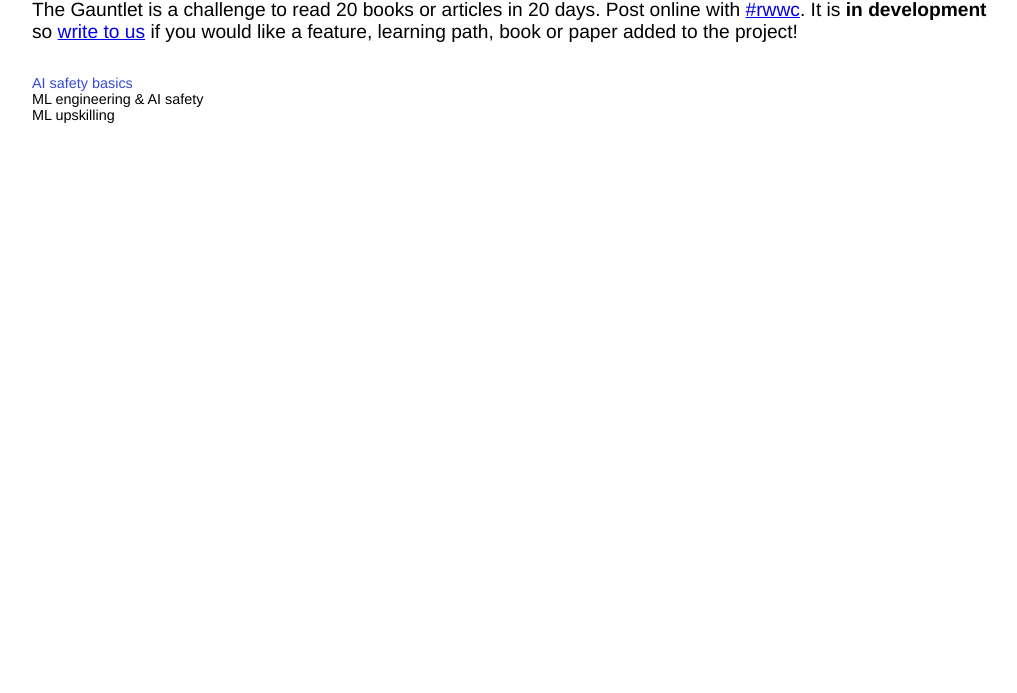
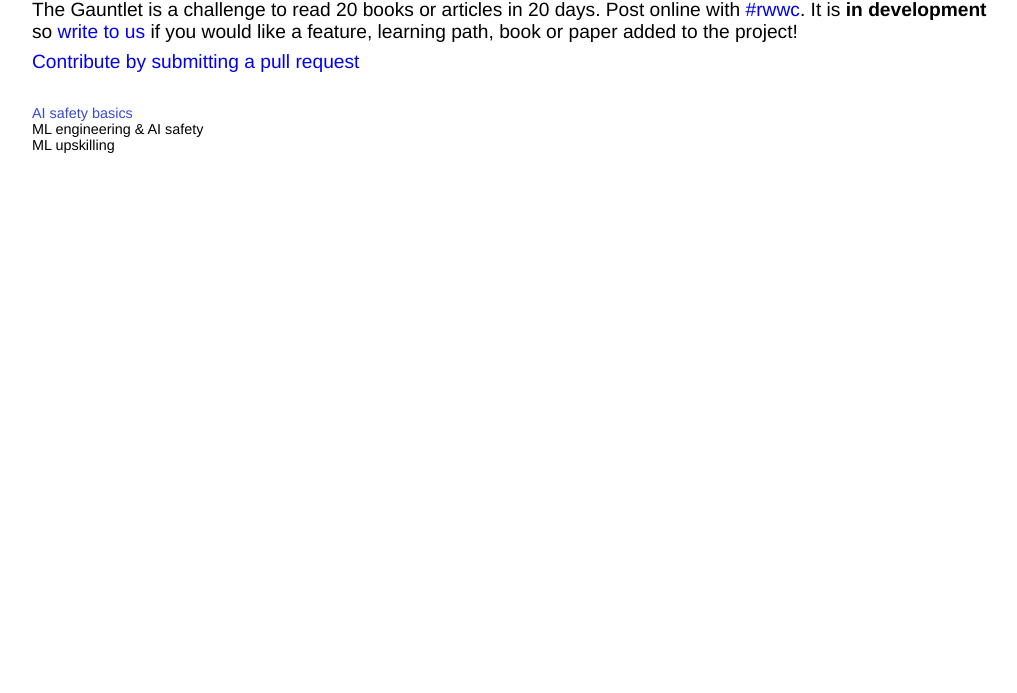
Before and after one commit to apartresearch/readingwhatwecan, a plain HTML site: page public/index.html in a window 1280 px wide. Shown: the part 107-800 px from the top of the page, without its empty margins (128-1145 px from the left). Drawn offline with nearby package versions, Linux system fonts and the light colour scheme; a script that the page names is missing.

Commit message:
Book energy

```diff
--- a/public/index.html
+++ b/public/index.html
@@ -96,6 +96,11 @@
           if you would like a feature, learning path, book or paper added to the
           project!
         </p>
+        <a
+          href="https://github.com/apartresearch/readingwhatwecan"
+          class="contribute"
+          >Contribute by submitting a pull request</a
+        >
       </div>
 
       <div class="container-2 w-container">
--- a/public/style.css
+++ b/public/style.css
@@ -4,8 +4,14 @@ body {
 
 p,
 li,
-div {
+div,
+a {
   font-size: 1.2rem;
+  text-decoration: none;
+}
+
+a:hover {
+  text-decoration: underline;
 }
 
 .nav-grid {
@@ -170,8 +176,14 @@ h1 {
   margin-top: 4rem;
 }
 
-.purpose {
-  margin: 0.5rem 0 2rem 0;
+.purpose,
+.contribute {
+  margin: 0.5rem 0 0.5rem 0;
+}
+
+.contribute {
+  margin-bottom: 2rem;
+  display: block;
 }
 
 .subtitle {
```
